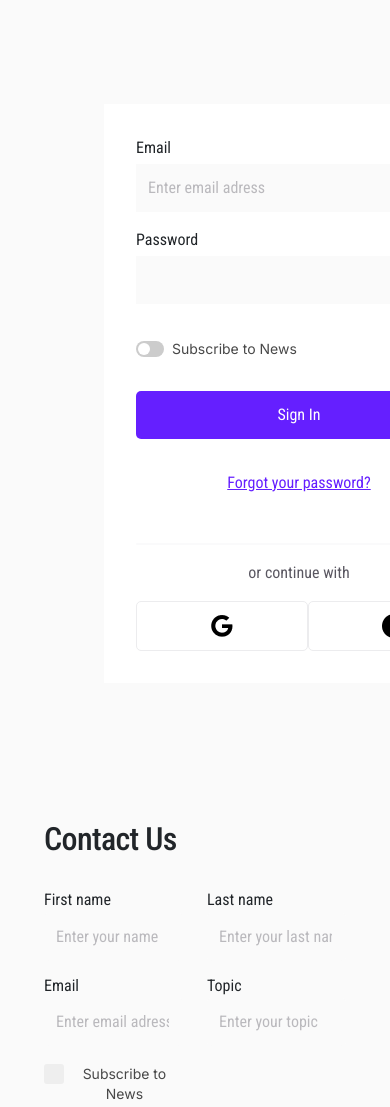
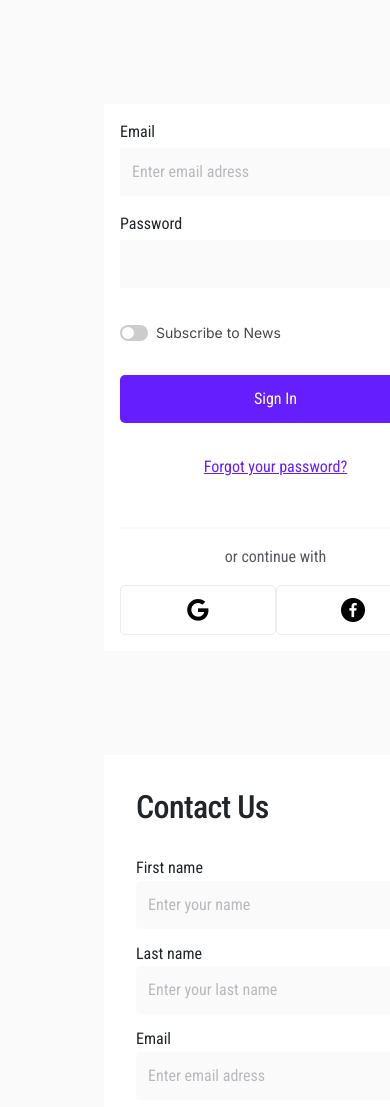
Before and after one commit to jevrika/2MD, a website built with webpack: page src/index.html in a window 390 px wide. Shown: the top 1107 px of the page. Built offline with nearby package versions, Linux system fonts and the light colour scheme; files whose address does not match are found by name.

Commit message:
Added some media queries rules

```diff
--- a/src/index.html
+++ b/src/index.html
@@ -28,7 +28,7 @@
     <!--First Form-->
 
     <section>
-        <div class="first-form__container">
+        <div class="first-form__container container">
             <div class="form__content">
                 <form>
                     <div class="row">
@@ -107,7 +107,7 @@
     <!--Second Form-->
 
     <section>
-        <div class="container">
+        <div class="second-form__container container">
             <div class="second-form__content">
                 <div class="row">
                     <div class="col-12 ">
@@ -118,15 +118,15 @@
                 </div>
 
                 <form>
-                    <div class="row">
-                        <div class="col-6">
+                    <div class="second-form-info-row row">
+                        <div class="second-form-column col-6">
                             <div class="second-form-info__box">
                                 <label class="second-form-info__text" for="fname">First name</label>
                                 <input class="second-form-info__input" type="text" id="fname" name="fname" placeholder="Enter your name" required>
                             </div>
                         </div>
 
-                        <div class="col-6">
+                        <div class="second-form-column col-6">
                             <div class="second-form-info__box">
                                 <label class="second-form-info__text" for="lname">Last name</label>
                                 <input class="second-form-info__input" type="text" id="lname" name="lname" placeholder="Enter your last name" required>
@@ -134,15 +134,15 @@
                         </div>
                     </div>
 
-                    <div class=" row">
-                        <div class="col-6">
+                    <div class="second-form-info-row row">
+                        <div class=" second-form-column col-6">
                             <div class="second-form-info__box">
                                 <label class="second-form-info__text" for="email">Email</label>
                                 <input class="second-form-info__input" type="text" id="email" name="email" placeholder="Enter email adress" required >
                             </div>
                         </div>
 
-                        <div class="col-6">
+                        <div class=" second-form-column col-6">
                             <div class="second-form-info__box">
                                 <label class="second-form-info__text" for="topic">Topic</label>
                                 <input class="second-form-info__input" type="text" id="topic" name="topic" placeholder="Enter your topic" required>
@@ -151,7 +151,7 @@
                     </div>
                     <div class="row">
                         <div class="second-form-checkbox__content">
-                            <div class="col-5">
+                            <div class=" second-form-checkbox-column col-5">
                                 <label class="ch-container">Subscribe to News
                                     <input class="input-container" type="checkbox">
                                     <span class="checkmark"></span>
--- a/src/styles.scss
+++ b/src/styles.scss
@@ -204,10 +204,13 @@ input:checked + .slider:before {
 
 .google__button,
 .facebook__button {
-  padding: 12px 73px;
+  width:100%;
+  padding: 12px 48px;
   border-radius: 5px;
   border: 1px solid var(--gray-400, #ececee);
   background: var(--White, #fff);
+  display: flex;
+  justify-content: center;
 }
 
 .other-sign-in-btn__box {
@@ -732,3 +735,34 @@ input:checked + .slider:before {
   font-weight: 400;
   line-height: 24px;
 }
+
+@media screen and (max-width: 600px) {
+
+  .form__content{
+    padding:16px;
+  }
+
+  .second-form-info-row{
+    display: flex;
+    flex-direction: column;
+  }
+
+  .second-form-column,.second-form-checkbox-column{
+    width:100%
+  }
+
+  .second-form__container,.first-form__container{
+    margin: 104px;
+    background-color: #fff;
+    max-width: 343px;
+    width: 100%;
+    padding: 0;
+
+  }
+  .second-form-checkbox__content {
+    width: 100%;
+  }
+
+
+
+}
```
